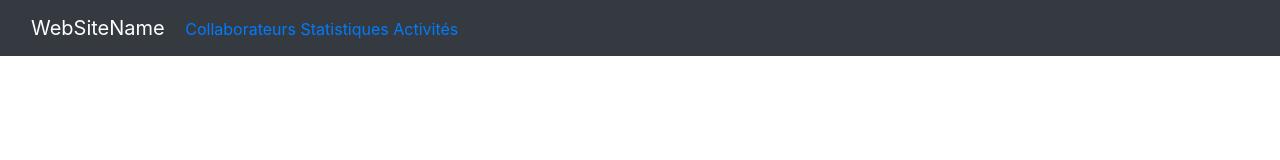
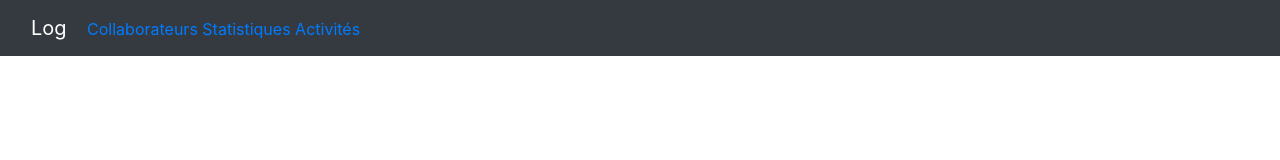
Before and after one commit to JeremyPayet/workshop-bootstrap, a plain HTML site: page index.html in a window 1280 px wide. Drawn offline with Linux system fonts and the light colour scheme.

Commit message:
Page de départ

```diff
--- a/index.html
+++ b/index.html
@@ -23,7 +23,7 @@
             <div class="collapse d-md-block" id="navbarToggleExternalContent">
                 <div class="container-fluid d-inline">
                     <div class="navbar-header d-inline">
-                        <a class="navbar-brand" href="#">WebSiteName</a> <!-- navbar-expand-lg -->
+                        <a class="navbar-brand" href="#">Log</a> <!-- navbar-expand-lg -->
                     </div>
                     <ul class="nav navbar-nav d-inline">
                         <li class="d-inline"><a href="#">Collaborateurs</a></li>
```
